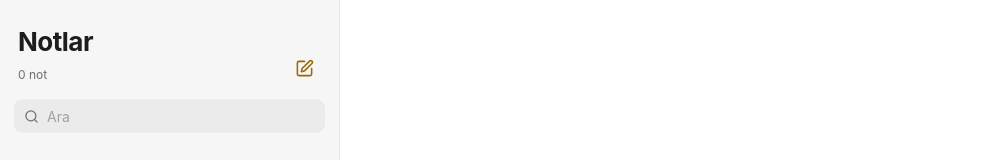
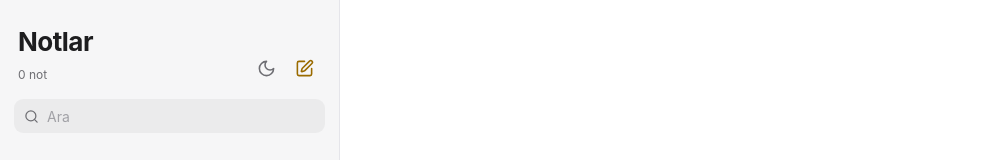
Before and after one commit to enesscigdem/devpilot-sprintboard, a React (Vite) app: page / in a window 1280 px wide. Shown: the top 160 px of the page, without its empty margins (0-996 px from the left). Built offline with nearby package versions, Linux system fonts and the light colour scheme.

Commit message:
devpilot: Açık ve koyu tema seçimini ekle
DevPilot-Execution: ba00f778-8e31-4b16-8653-7e1100709789

```diff
--- a/src/App.tsx
+++ b/src/App.tsx
@@ -1,6 +1,6 @@
 import "./index.css";
 import { useEffect, useMemo, useRef, useState } from "react";
-import { ChevronLeft, Pin, Search, SquarePen, StickyNote, X } from "lucide-react";
+import { ChevronLeft, Moon, Pin, Search, SquarePen, StickyNote, Sun, X } from "lucide-react";
 import NoteEditor from "./components/NoteEditor";
 import {
   createNote, formatListDate, formatDueDate, isOverdue, groupNotes, htmlToText, loadNotes, saveNotes, type Note,
@@ -12,6 +12,13 @@ const preview = (note: Note) => {
 };
 
 export default function App() {
+  const [theme, setTheme] = useState<"light" | "dark">(() => {
+    const saved = localStorage.getItem("theme");
+    if (saved === "light" || saved === "dark") return saved;
+    return typeof window !== "undefined" && window.matchMedia && window.matchMedia("(prefers-color-scheme: dark)").matches
+      ? "dark"
+      : "light";
+  });
   const [notes, setNotes] = useState<Note[]>(loadNotes);
   const [draft, setDraft] = useState<Note | null>(null);
   const [query, setQuery] = useState("");
@@ -23,6 +30,15 @@ export default function App() {
   const [deletedNote, setDeletedNote] = useState<Note | null>(null);
   const undoTimerRef = useRef<ReturnType<typeof setTimeout> | null>(null);
   const searchRef = useRef<HTMLInputElement>(null);
+
+  useEffect(() => {
+    document.documentElement.setAttribute("data-theme", theme);
+    localStorage.setItem("theme", theme);
+  }, [theme]);
+
+  const toggleTheme = () => {
+    setTheme((prev) => (prev === "dark" ? "light" : "dark"));
+  };
 
   useEffect(() => {
     const persisted = notes.filter((n) => n.title.trim() || htmlToText(n.html));
@@ -136,9 +152,20 @@ export default function App() {
             <h1>Notlar</h1>
             <span className="sidebar-count">{realCount} not</span>
           </div>
-          <button type="button" className="icon-button accent" aria-label="Yeni not" title="Yeni not" onClick={addNote}>
-            <SquarePen size={19} />
-          </button>
+          <div style={{ display: "flex", alignItems: "center", gap: "4px" }}>
+            <button
+              type="button"
+              className="icon-button"
+              aria-label={theme === "dark" ? "Açık temaya geç" : "Koyu temaya geç"}
+              title={theme === "dark" ? "Açık tema" : "Koyu tema"}
+              onClick={toggleTheme}
+            >
+              {theme === "dark" ? <Sun size={19} /> : <Moon size={19} />}
+            </button>
+            <button type="button" className="icon-button accent" aria-label="Yeni not" title="Yeni not" onClick={addNote}>
+              <SquarePen size={19} />
+            </button>
+          </div>
         </header>
         <div className="search">
           <Search size={15} />
--- a/src/index.css
+++ b/src/index.css
@@ -29,8 +29,33 @@
   color-scheme: light;
 }
 
+:root[data-theme="dark"],
+[data-theme="dark"],
+.dark {
+  --bg: #1c1c1e;
+  --sidebar-bg: #262628;
+  --toolbar-bg: rgba(28, 28, 30, 0.82);
+  --text: #f5f5f7;
+  --text-2: #a1a1a6;
+  --text-3: #6e6e73;
+  --line: #38383a;
+  --hover: rgba(255, 255, 255, 0.07);
+  --selected: #5b4a12;
+  --selected-text: #fff7de;
+  --accent: #ffcc00;
+  --accent-ink: #ffd957;
+  --link: #64a8ff;
+  --danger: #ff6961;
+  --due-overdue: #ff6961;
+  --due-warning: #ff9f57;
+  --due-badge-bg: rgba(255, 105, 97, 0.15);
+  --code-bg: #2c2c2e;
+  --focus: rgba(255, 204, 0, 0.4);
+  color-scheme: dark;
+}
+
 @media (prefers-color-scheme: dark) {
-  :root {
+  :root:not([data-theme="light"]):not(.light) {
     --bg: #1c1c1e;
     --sidebar-bg: #262628;
     --toolbar-bg: rgba(28, 28, 30, 0.82);
```
